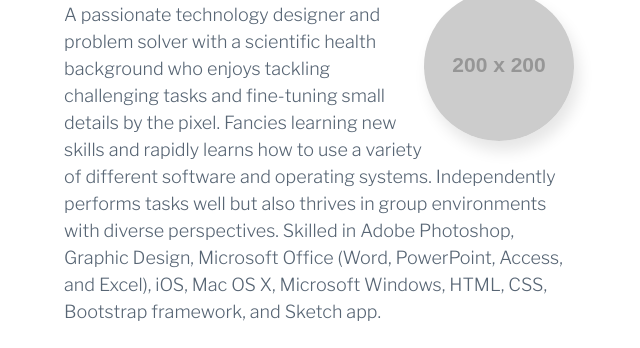
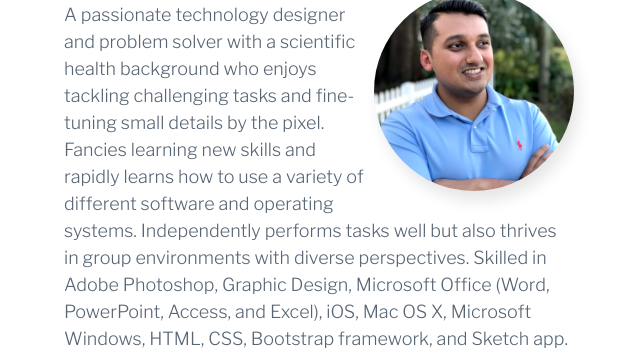
Before and after one commit to anand-k-prasad/anand-k-prasad.github.io, a plain HTML site: page index.html in a window 1280 px wide. Shown: the part 186-534 px from the top of the page, without its empty margins (321-961 px from the left). Drawn offline with nearby package versions, Linux system fonts and the light colour scheme; placeholder pictures from the web are drawn by us.

Commit message:
added my profile image

```diff
--- a/css/main.css
+++ b/css/main.css
@@ -6,6 +6,7 @@ html {
   box-sizing: inherit;
 }
 
+
 body {
   font-family: 'Libre Franklin', serif;
 }
@@ -13,6 +14,7 @@ body {
 h1, h2, h3, h4, h5, h6 {
   font-family: 'Libre Baskerville', sans-serif;
 }
+
 
 p {
   font-size: 18px;
@@ -38,13 +40,25 @@ h1 {
   margin: auto;
 }
 
+
 .profile-image {
-  width: 150px;
-  height: 150px;
+  width: 200px;
+  height: 200px;
   border-radius: 50%;
   box-shadow: 5px 10px 15px rgba(0,0,0,.1);
   float: right;
 }
+
+
+/*
+--FOR SQUARE IMAGE--
+.profile-image {
+  width: 200px;
+  height: 250px;
+  box-shadow: 5px 10px 15px rgba(0,0,0,.1);
+  float: right;
+}
+*/
 
 .profile-icon {
   margin-right: 6px;
--- a/index.html
+++ b/index.html
@@ -20,7 +20,7 @@
 <body>
 <section class="profile">
 <h1>Hey, I'm<br/><span class="purple">Anand!</span></h1>
-<img src="http://via.placeholder.com/200" alt="Anand Prasad" class="profile-image">
+<img src="image/IMG_7946_1000x1000_square.jpg" alt="Anand Prasad" class="profile-image">
 <p>A passionate technology designer and problem solver with a scientific health background who enjoys tackling challenging tasks and fine-tuning small details by the pixel. Fancies learning new skills and rapidly learns how to use a variety of different software and operating systems. Independently performs tasks well but also thrives in group environments with diverse perspectives. Skilled in Adobe Photoshop, Graphic Design, Microsoft Office (Word, PowerPoint, Access, and Excel), iOS, Mac OS X, Microsoft Windows, HTML, CSS, Bootstrap framework, and Sketch app.</p>
 <a class="profile-link" href="#">
   <i class="fab fa-linkedin profile-icon"></i>LinkedIn
```
Also changed, not shown: image/IMG_7946_1000x1000_square.jpg (added), image/IMG_7946_1250x1000.jpg (added).
